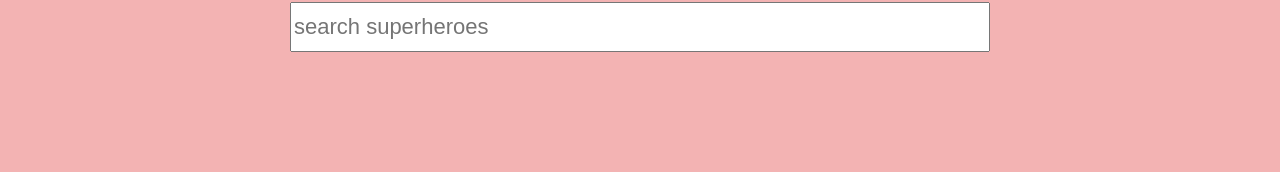
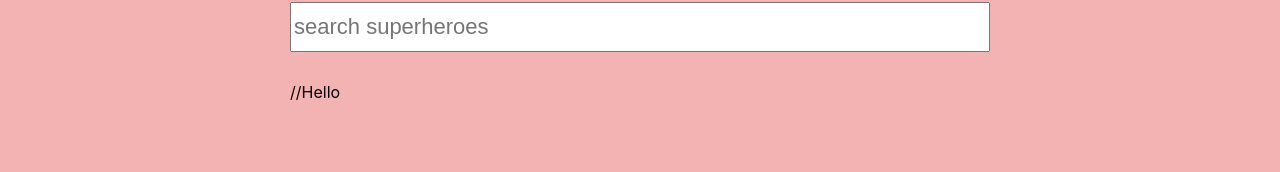
Before and after one commit to K-Rohini/superhero-webapp, a React (Create React App) app: page / in a window 1280 px wide. Shown: the part 118-290 px from the top of the page. Built offline with nearby package versions, Linux system fonts and the light colour scheme.

Commit message:
after deploy

```diff
--- a/src/SearchOutput.js
+++ b/src/SearchOutput.js
@@ -9,6 +9,7 @@ function SearchOutput(props){
 
     <div >
         {superherodata.map(superhero=><SearchData data={superhero}/>)}
+        //Hello
     </div>
     );
 }
```
